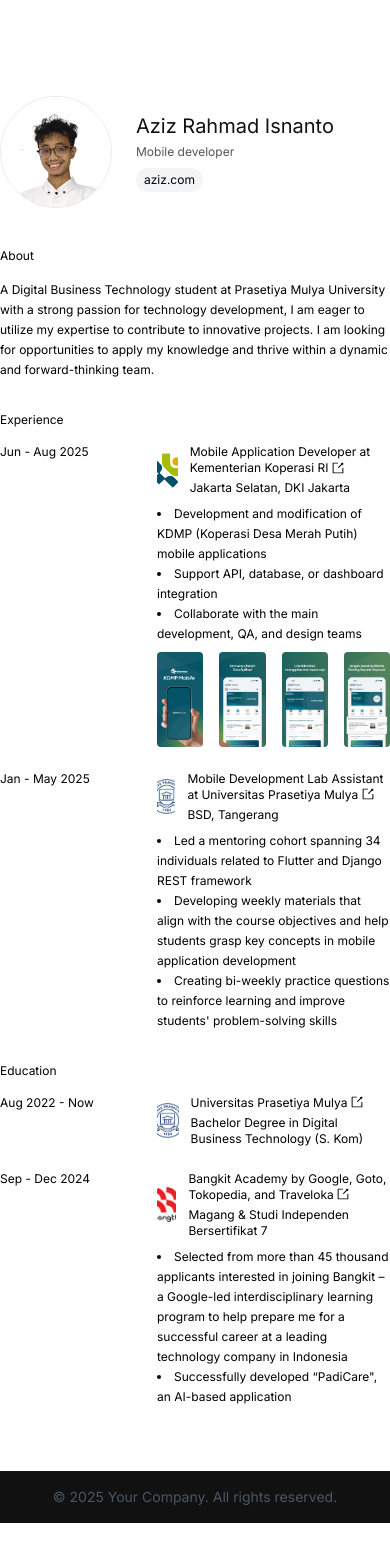
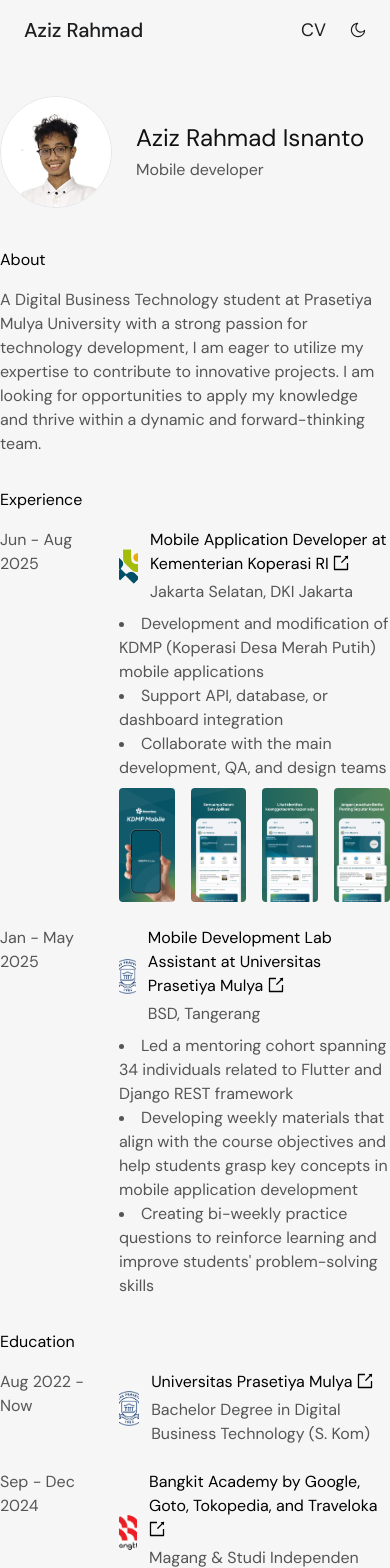
Before and after one commit to rhmdziz/aziz-personal-portofolio, a Next.js app in the folder frontend/: page /cv/aziz in a window 390 px wide. Shown: the top 1568 px of the page. Before the commit the page ends 1523 px from the top, so only its background shows below. Built offline with nearby package versions, Linux system fonts and the light colour scheme.

Commit message:
Make header section: navbar, head, responsive, Link

```diff
--- a/frontend/app/cv/aziz/page.js
+++ b/frontend/app/cv/aziz/page.js
@@ -7,7 +7,7 @@
 export default function CV() {
   return (
     <main className="flex min-h-screen flex-col items-center justify-between pb-10">
-      <div className="w-full max-w-xl mx-auto ">
+      <div className="w-full max-w-2xl mx-auto ">
         <div id="header" className="flex mt-24 gap-6">
           <div>
             <Image
@@ -19,23 +19,23 @@
             />
           </div>
           <div className="flex flex-col gap-1 items-start justify-center">
-            <h1 className="text-xl text-gray-primary">Aziz Rahmad Isnanto</h1>
-            <p className="text-xs text-gray-secondary">Mobile developer</p>
-            <div>
+            <h1 className="text-2xl text-gray-primary">Aziz Rahmad Isnanto</h1>
+            <p className="text-base text-gray-secondary">Mobile developer</p>
+            {/* <div>
               <a
                 href="https://aziz.com"
                 target="_blank"
                 rel="noopener noreferrer"
-                className="text-xs text-gray2 bg-gray-100 inline-block px-2 py-1 rounded-2xl mt-1 hover:bg-gray-200"
+                className="text-base text-gray-secondary bg-gray-100 inline-block px-2 py-1 rounded-2xl mt-1 hover:bg-gray-200"
               >
                 aziz.com
               </a>
-            </div>
+            </div> */}
           </div>
         </div>
         <div id="about" className="mt-10">
-          <h2 className="text-xs text-gray1 mb-4">About</h2>
-          <p className="text-xs text-gray2 leading-5">
+          <h2 className="text-base text-gray1 mb-4">About</h2>
+          <p className="text-base text-gray-secondary ">
             A Digital Business Technology student at Prasetiya Mulya University
             with a strong passion for technology development, I am eager to
             utilize my expertise to contribute to innovative projects. I am
@@ -44,13 +44,13 @@
           </p>
         </div>
         <div id="experience" className="mt-8">
-          <h2 className="text-xs text-gray1 mb-4">Experience</h2>
+          <h2 className="text-base text-gray1 mb-4">Experience</h2>
 
           <div className="flex items-start mb-6 gap-8">
-            <div className="min-w-[125px]">
-              <p className="text-xs text-gray2">Jun - Aug 2025</p>
+            <div className="w-[125px]">
+              <p className="text-base text-gray-secondary">Jun - Aug 2025</p>
             </div>
-            <div>
+            <div className="w-full">
               <div className="flex items-center gap-3">
                 <div className="w-[35px] h-[35px]">
                   <Image
@@ -62,7 +62,7 @@
                   />
                 </div>
                 <div className="flex flex-col">
-                  <p className="text-xs text-gray1 mb-1">
+                  <p className="text-base text-gray1 mb-1">
                     Mobile Application Developer at Kementerian Koperasi RI{" "}
                     <a
                       href="https://merahputih.kop.id/"
@@ -72,12 +72,12 @@
                       <ExportOutlined />
                     </a>
                   </p>
-                  <p className="text-xs text-gray2">
+                  <p className="text-base text-gray-secondary">
                     Jakarta Selatan, DKI Jakarta
                   </p>
                 </div>
               </div>
-              <ul className="list-disc list-inside text-xs text-gray2 mt-2 leading-5">
+              <ul className="list-disc list-inside text-base text-gray-secondary mt-2 ">
                 <li>
                   Development and modification of KDMP (Koperasi Desa Merah
                   Putih) mobile applications
@@ -114,10 +114,10 @@
             </div>
           </div>
           <div className="flex items-start mb-6 gap-8">
-            <div className="min-w-[125px]">
-              <p className="text-xs text-gray2">Jan - May 2025</p>
+            <div className="w-[125px]">
+              <p className="text-base text-gray-secondary">Jan - May 2025</p>
             </div>
-            <div>
+            <div className="w-full">
               <div className="flex items-center gap-3">
                 <div className="w-[35px] h-[35px]">
                   <Image
@@ -129,7 +129,7 @@
                   />
                 </div>
                 <div className="flex flex-col">
-                  <p className="text-xs text-gray1 mb-1">
+                  <p className="text-base text-gray1 mb-1">
                     Mobile Development Lab Assistant at Universitas Prasetiya
                     Mulya{" "}
                     <a
@@ -140,11 +140,13 @@
                       <ExportOutlined />
                     </a>
                   </p>
-                  <p className="text-xs text-gray2">BSD, Tangerang</p>
+                  <p className="text-base text-gray-secondary">
+                    BSD, Tangerang
+                  </p>
                 </div>
               </div>
 
-              <ul className="list-disc list-inside text-xs text-gray2 mt-2 leading-5">
+              <ul className="list-disc list-inside text-base text-gray-secondary mt-2 ">
                 <li>
                   Led a mentoring cohort spanning 34 individuals related to
                   Flutter and Django REST framework
@@ -163,13 +165,13 @@
           </div>
         </div>
         <div id="experience" className="mt-8">
-          <h2 className="text-xs text-gray1 mb-4">Education</h2>
+          <h2 className="text-base text-gray1 mb-4">Education</h2>
 
           <div className="flex items-start mb-6 gap-8">
-            <div className="min-w-[125px]">
-              <p className="text-xs text-gray2">Aug 2022 - Now</p>
+            <div className="w-[125px]">
+              <p className="text-base text-gray-secondary">Aug 2022 - Now</p>
             </div>
-            <div>
+            <div className="w-full">
               <div className="flex items-center gap-3">
                 <div className="w-[35px] h-[35px]">
                   <Image
@@ -181,7 +183,7 @@
                   />
                 </div>
                 <div className="flex flex-col">
-                  <p className="text-xs text-gray1 mb-1">
+                  <p className="text-base text-gray1 mb-1">
                     Universitas Prasetiya Mulya{" "}
                     <a
                       href="https://www.prasetiyamulya.ac.id/"
@@ -191,7 +193,7 @@
                       <ExportOutlined />
                     </a>
                   </p>
-                  <p className="text-xs text-gray2">
+                  <p className="text-base text-gray-secondary">
                     Bachelor Degree in Digital Business Technology (S. Kom)
                   </p>
                 </div>
@@ -199,10 +201,10 @@
             </div>
           </div>
           <div className="flex items-start mb-6 gap-8">
-            <div className="min-w-[125px]">
-              <p className="text-xs text-gray2">Sep - Dec 2024</p>
+            <div className="w-[125px]">
+              <p className="text-base text-gray-secondary">Sep - Dec 2024</p>
             </div>
-            <div>
+            <div className="w-full">
               <div className="flex items-center gap-3">
                 <div className="w-[35px] h-[35px]">
                   <Image
@@ -214,7 +216,7 @@
                   />
                 </div>
                 <div className="flex flex-col">
-                  <p className="text-xs text-gray1 mb-1">
+                  <p className="text-base text-gray1 mb-1">
                     Bangkit Academy by Google, Goto, Tokopedia, and Traveloka{" "}
                     <a
                       href="https://grow.google/intl/id_id/bangkit/"
@@ -224,12 +226,12 @@
                       <ExportOutlined />
                     </a>
                   </p>
-                  <p className="text-xs text-gray2">
+                  <p className="text-base text-gray-secondary">
                     Magang & Studi Independen Bersertifikat 7
                   </p>
                 </div>
               </div>
-              <ul className="list-disc list-inside text-xs text-gray2 mt-2 leading-5">
+              <ul className="list-disc list-inside text-base text-gray-secondary mt-2 ">
                 <li>
                   Selected from more than 45 thousand applicants interested in
                   joining Bangkit – a Google-led interdisciplinary learning
--- a/frontend/app/layout.js
+++ b/frontend/app/layout.js
@@ -1,13 +1,14 @@
-import { Inter } from "next/font/google";
+import { DM_Sans } from "next/font/google";
 import "../styles/globals.css";
 import Footer from "@/components/footer";
+import Navbar from "@/components/navbar";
 
 export const metadata = {
-  title: "Create Next App",
-  description: "Generated by create next app",
+  title: "Aziz Rahmad",
+  description: "Portfolio by Aziz",
 };
 
-const fontInter = Inter({
+const fontDM_Sans = DM_Sans({
   subsets: ["latin"],
   weight: ["400", "500", "700"],
   variable: "--font-inter",
@@ -16,9 +17,9 @@
 export default function RootLayout({ children }) {
   return (
     <html lang="en">
-      <body className={` ${fontInter.variable} antialiased`}>
+      <body className={` ${fontDM_Sans.variable} antialiased`}>
+        <Navbar />
         {children}
-
         <Footer />
       </body>
     </html>
--- /dev/null
+++ b/frontend/components/navbar.js
@@ -0,0 +1,33 @@
+"use client";
+import { useState } from "react";
+import { MoonOutlined, MoonFilled } from "@ant-design/icons";
+import Link from "next/link";
+
+export default function Navbar() {
+  const [isDarkMode, setIsDarkMode] = useState(false);
+  const toggleDarkMode = () => {
+    setIsDarkMode(!isDarkMode);
+  };
+
+  return (
+    <nav className="fixed w-full py-2 text-black-primary flex justify-center z-10 bg-white-primary md:bg-white-primary/80 md:backdrop-blur-lg px-6 md:px-0">
+      <div className="max-w-5xl flex justify-between items-center w-full">
+        <Link href="/" className="text-xl md:text-2xl font-medium">
+          <p className="py-2">Aziz Rahmad</p>
+        </Link>
+
+        <div className="flex items-center gap-6">
+          <Link className="text-lg" href="cv/aziz">
+            <p className="py-2">CV</p>
+          </Link>
+
+          {isDarkMode ? (
+            <MoonFilled onClick={toggleDarkMode} className="cursor-pointer" />
+          ) : (
+            <MoonOutlined onClick={toggleDarkMode} className="cursor-pointer" />
+          )}
+        </div>
+      </div>
+    </nav>
+  );
+}
--- a/frontend/styles/globals.css
+++ b/frontend/styles/globals.css
@@ -1,10 +1,12 @@
 @import "tailwindcss";
 
 :root {
-  --background: #ffffff;
+  --background: #f6f6f6;
   --foreground: #171717;
+  --black: #1D1E20;
   --gray1: #111111;
   --gray2: #555555;
+  --purple: #673DE6;
 }
 
 @layer base {
@@ -18,6 +20,17 @@
   .bg-gray-primary {
     background-color: var(--gray1);
   }
+  .bg-white-primary {
+    background-color: var(--background);
+  }
+
+  .text-white-primary {
+    color: var(--background);
+  }
+
+  .text-black-primary {
+    color: var(--black);
+  }
 
   .text-gray-primary {
     color: var(--gray1);
@@ -26,4 +39,7 @@
   .text-gray-secondary {
     color: var(--gray2);
   }
+  .text-purple-primary {
+    color: var(--purple);
+  }
 }
```
Also changed, not shown: frontend/app/page.js (+44 -1 lines), frontend/public/images/me.png (added), 1 other file (tests, documents, lock files or other folders).
